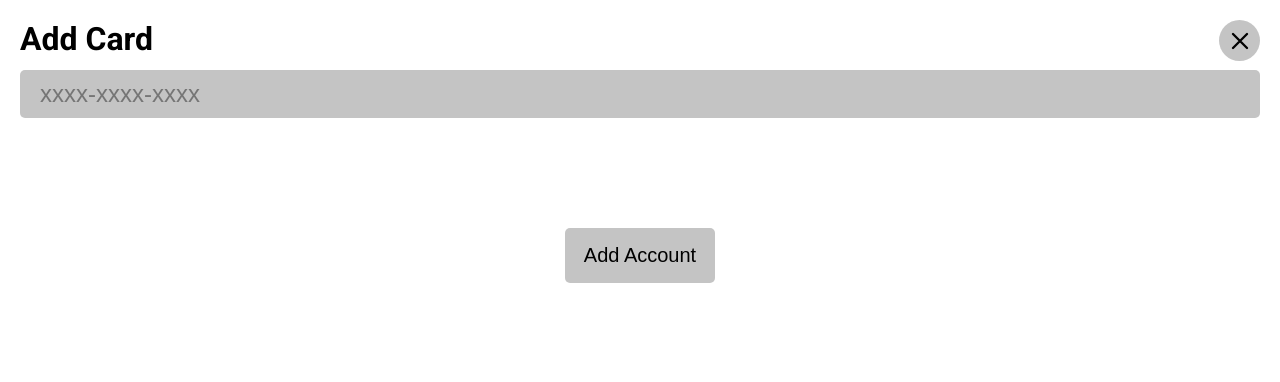
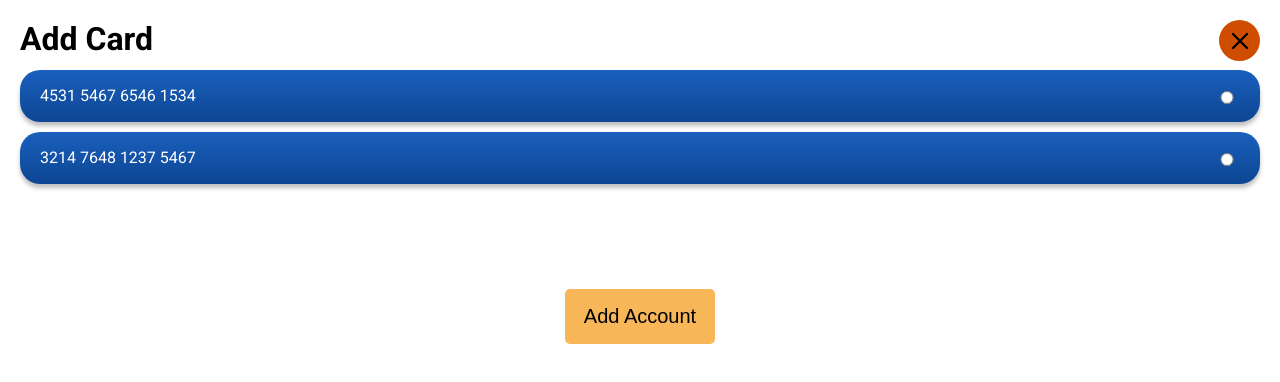
Before and after one commit to charleslu0529/brainstation-team-5-mastercard-hackathon, a React (Create React App) app in the folder client/: page /cards/add in a window 1280 px wide. Both pictures are taken after typing "Sample", "Sample", "Sample123" into the empty fields and a click on the button "Next". Shown: the top 382 px of the page. Built offline with nearby package versions, Linux system fonts and the light colour scheme.

Commit message:
styling update

```diff
--- a/client/src/App.scss
+++ b/client/src/App.scss
@@ -14,6 +14,10 @@
   .App-logo {
     animation: App-logo-spin infinite 20s linear;
   }
+}
+
+button {
+  background-color: #F7B759;
 }
 
 .App-header {
--- a/client/src/components/AddCard/AddCard.jsx
+++ b/client/src/components/AddCard/AddCard.jsx
@@ -20,8 +20,6 @@ export class AddCard extends React.Component {
         });
     };
 
-    handleOnChange;
-
     handleOnSubmit = (event) => {
         event.preventDefault();
         console.log(event.target);
@@ -31,7 +29,27 @@ export class AddCard extends React.Component {
         let show =
             this.state.page === 2 ? (
                 <div className={classes.add__page2}>
-                    <input type="password" placeholder="xxxx-xxxx-xxxx" />
+                    <div className={classes.add__buttonRad}>
+                        <label htmlFor="choice1">4531 5467 6546 1534</label>
+                        <input
+                            className={classes.add__radio}
+                            id="choice1"
+                            type="radio"
+                            name="card"
+                            value="4531546765461534"
+                        />
+                    </div>
+                    <div className={classes.add__buttonRad}>
+                        <label htmlFor="choice2">3214 7648 1237 5467</label>
+                        <input
+                            id="choice2"
+                            className={classes.add__radio}
+                            type="radio"
+                            name="card"
+                            value="3214764812375467"
+                        />
+                    </div>
+
                     <button
                         type="submit"
                         className={`${classes.add__submit} ${classes.add__button}`}
--- a/client/src/components/AddCard/add-card.module.scss
+++ b/client/src/components/AddCard/add-card.module.scss
@@ -19,15 +19,14 @@
         height: 180px;
         width: 100%;
         border-radius: 30px;
-        background-color: #ccc;
+        background: linear-gradient(180deg, #1C68CC 0%, #144B94 100%);
     }
 
     &__form {
         input {
             margin-top: 5px;
             margin-bottom: 10px;
-            border-width: 0;
-            background-color: #c4c4c4;
+            border: 1px solid #929292;
             border-radius: 5px;
             font-size: 24px;
             padding: 10px 20px;
@@ -49,7 +48,22 @@
         border-width: 0;
         font-size: 20px;
         border-radius: 5px;
-        background-color: #c4c4c4;
+    }
+
+    &__buttonRad {
+        color: #fff;
+        background: linear-gradient(180deg, #1A60BD 0%, #0D4693 100%);
+        border-radius: 20px;
+        box-shadow: 0px 4px 4px rgba(0, 0, 0, 0.25);
+        display: flex;
+        justify-content: space-between;
+        margin: 5px 0;
+        padding: 16px 20px 8px;
+        width: 100%;
+
+        input {
+            width: 20px;
+        }
     }
 
     &__return {
--- a/client/src/components/Header/header.scss
+++ b/client/src/components/Header/header.scss
@@ -3,7 +3,7 @@
   padding: 0 19px;
   padding-top: 18px;
   padding-bottom: 30px;
-  background-color: #c4c4c4;
+  background-color: #F7B759;
 }
 .header__title {
   font-size: 40px;
--- a/client/src/components/HomeScreen/homeScreen.scss
+++ b/client/src/components/HomeScreen/homeScreen.scss
@@ -10,9 +10,10 @@
     margin: 20px 0 22px 0;
   }
   &__card {
-    height: 136px;
-    background-color: #c4c4c4;
+    height: 120px;
     border-radius: 30px;
+    box-shadow: 0px 4px 4px rgba(0, 0, 0, 0.25);
+    border-left: 1.9rem solid #0659A5;
     &-link {
       margin: 8px 0;
     }
```
Also changed, not shown: client/src/assets/icons/cross.svg, client/src/assets/logo/logo.svg.
